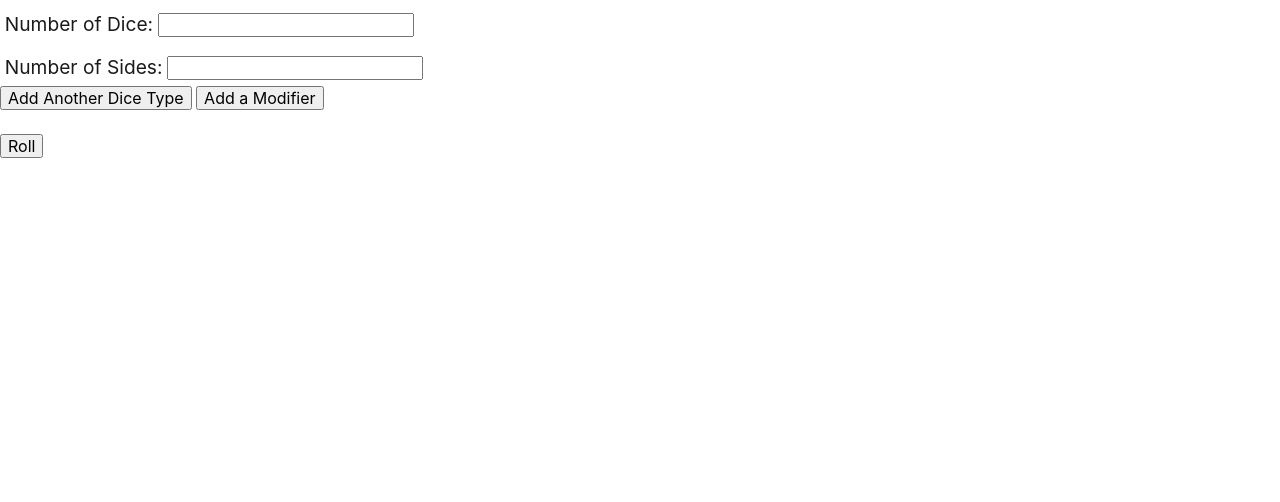
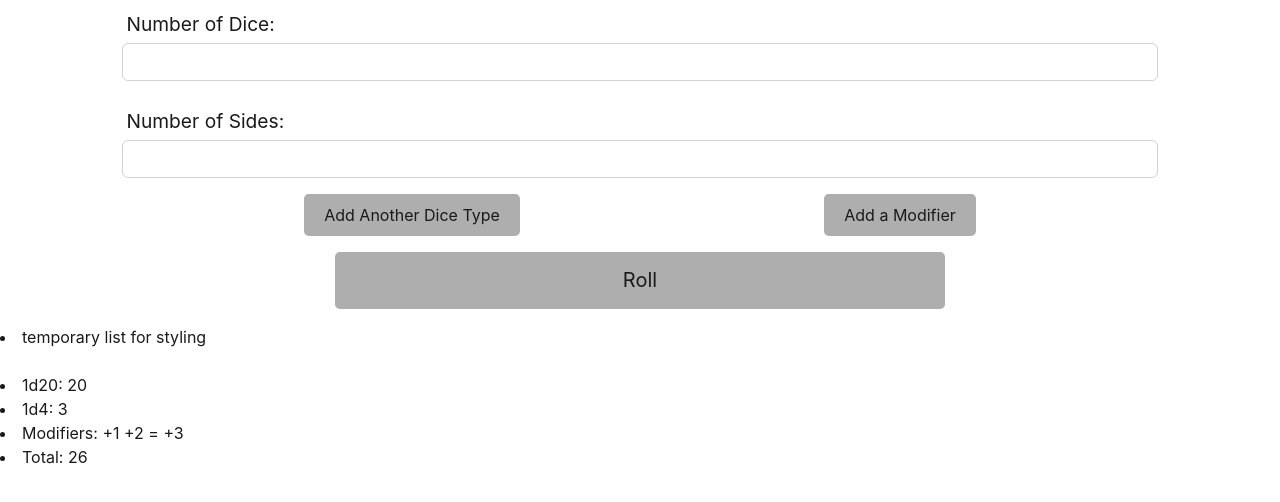
Before and after one commit to AnnHixson/roll-of-the-dice, a plain HTML site: page index.html in a window 1280 px wide. Drawn offline with nearby package versions, Linux system fonts and the light colour scheme.

Commit message:
started styling

```diff
--- a/index.html
+++ b/index.html
@@ -16,10 +16,14 @@
         <main>
             <div>
                 <form id="main-form">
-                    <label for="quantity">Number of Dice:</label>
-                    <input type="text" id="quantity" name="quantity"><br>
-                    <label for="sides">Number of Sides:</label>
-                    <input type="text" id="sides" name="sides"><br>
+                    <div class="mb-3 col-10 mx-auto">
+                        <label for="quantity" class="form-label">Number of Dice:</label>
+                        <input type="text" id="quantity" name="quantity" class="form-control">
+                    </div>
+                    <div class="mb-3 col-10 mx-auto">
+                        <label for="sides" class="form-label">Number of Sides:</label>
+                        <input type="text" id="sides" name="sides" class="form-control">
+                    </div>
                     <div id="additional-dice1">
                         <label for="quantity2">Number of Dice:</label>
                         <input type="text" id="quantity2" name="quantity2"><br>
@@ -160,9 +164,13 @@
                         <label for="modifier10-">-</label>
                         <input type="text" id="modifier10" name="modifier10">
                     </div>
-                    <input id="add-dice" type="button" value="Add Another Dice Type">
-                    <input id="add-modifier" type="button" value="Add a Modifier"><br><br>
-                    <input id="roll" type="submit" value="Roll">
+                    <div id="add-ons" class="mb-3 d-flex justify-content-evenly">
+                        <input id="add-dice" type="button" value="Add Another Dice Type" class="btn">
+                        <input id="add-modifier" type="button" value="Add a Modifier" class="btn">
+                    </div>
+                    <div id="roll-dice" class="d-grid gap-2 col-6 mx-auto">
+                        <input id="roll" type="submit" value="Roll" class="btn btn-lg">
+                    </div>
                     <div id="next-roll">
                         <input id="re-roll" type="button" value="Roll Same Dice">
                         <input id="new-roll" type="button" value="Clear Dice">
@@ -172,6 +180,12 @@
 
             <div>
                 <ul id="results"></ul>
+                    <li>temporary list for styling</li>
+                    <br>
+                    <li>1d20: 20</li>
+                    <li>1d4: 3</li>
+                    <li>Modifiers: +1 +2 = +3</li>
+                    <li>Total: 26</li>
             </div>
         </main>
 
```
Also changed, not shown: assets/css/style.css (+22 -0 lines).
